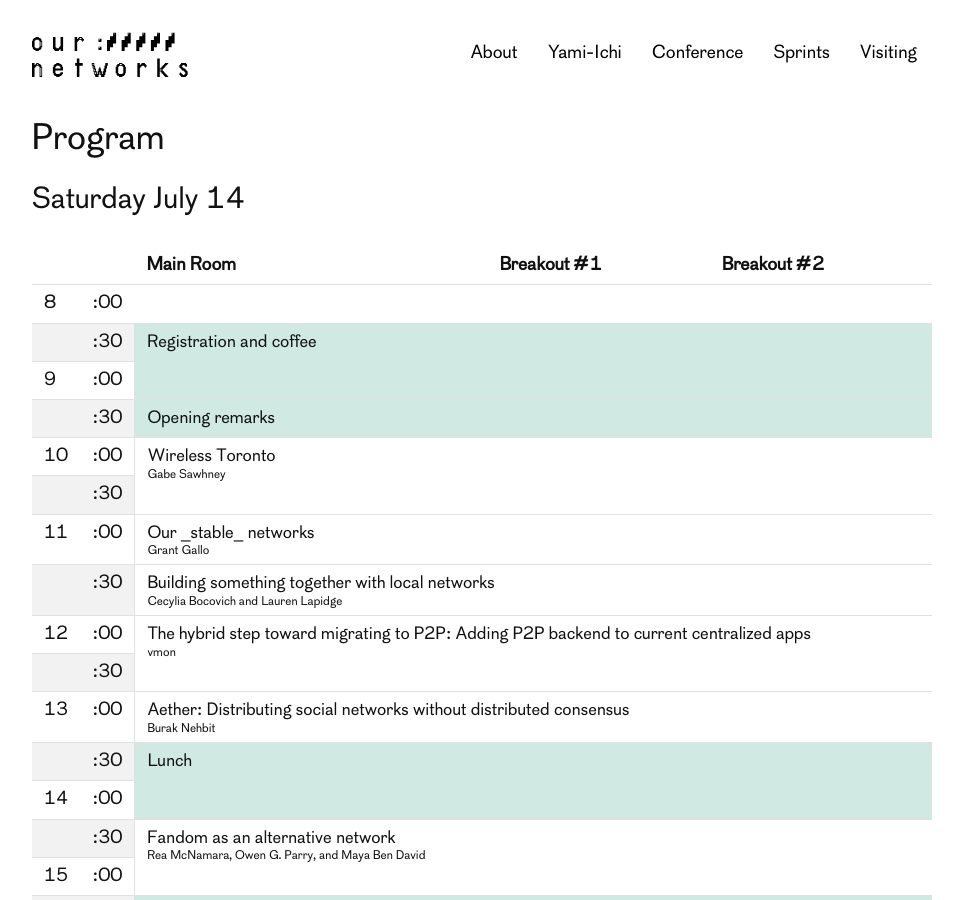
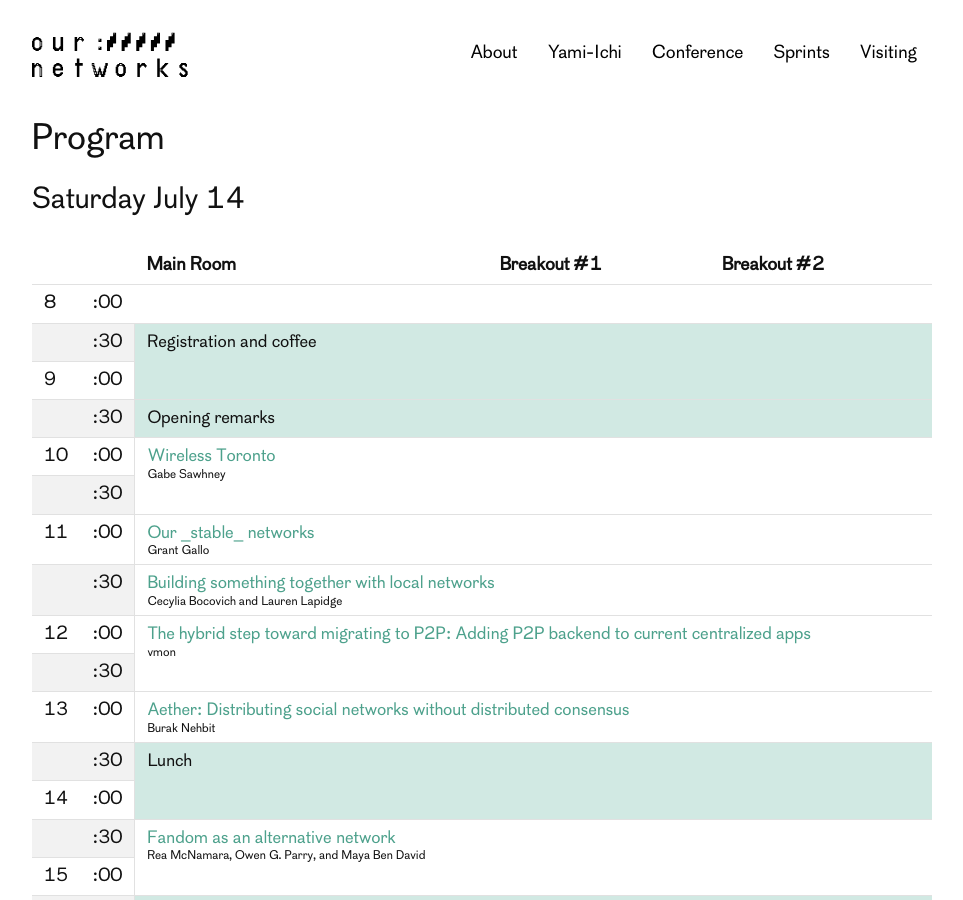
Before and after one commit to ournetworks/ournetworks.ca, a Jekyll site: the page built from conference/program.md, in a window 1280 px wide and 900 px high. Shown: the whole window, without its empty margins (158-1121 px from the left). Built offline with Jekyll 4.4.1, drawn with Linux system fonts in a browser that asks for light colours.

Commit message:
add links from program to session descriptions

```diff
--- a/_includes/session-details.html
+++ b/_includes/session-details.html
@@ -1,4 +1,5 @@
 <div class="session">
+  <a id="{{ session.title | truncatewords: 3, '' | downcase | replace: ' ', '-' }}"></a>
   <header>
     <h3 class="session-title heading">{{ session.title }}</h3>
   </header>
--- a/_includes/session.html
+++ b/_includes/session.html
@@ -2,7 +2,7 @@
   {%- if include.session-id == session.sessionID -%}
   <div class="session">
     <header>
-      <h5 class="session-title heading">{{ session.title }}</h5>
+      <h5 class="session-title heading">{%- unless session.sessionType == "orga" -%}<a href="#{{ session.title | truncatewords: 3, '' | downcase | replace: ' ', '-' }}">{%- endunless -%}{{ session.title }}{%- unless session.sessionType == "orga" -%}</a>{%- endunless -%}</h5>
       {% if session.presenter %}<h6>{{ session.presenter }}</h6>{% endif %}
     </header>
   </div>
```
